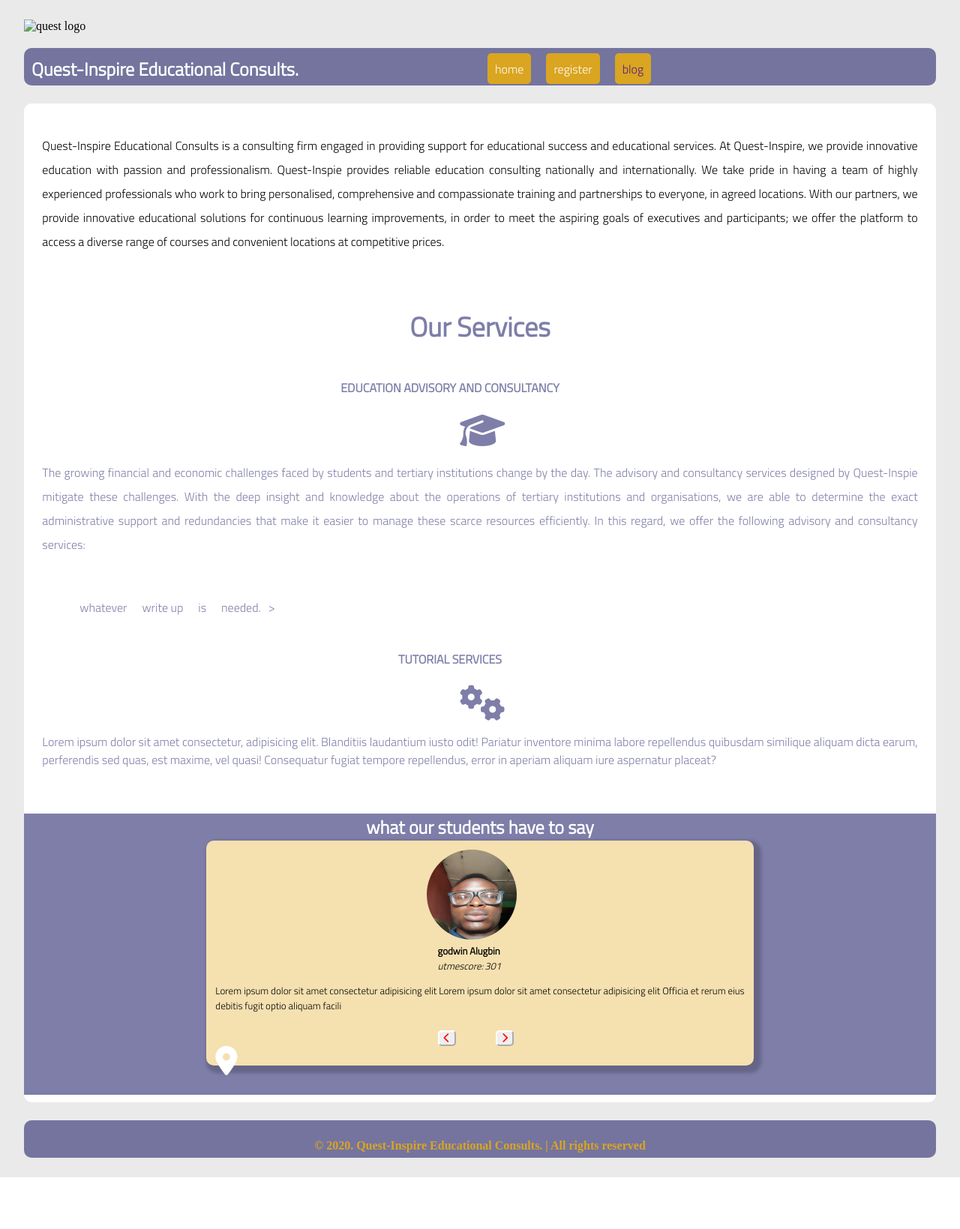
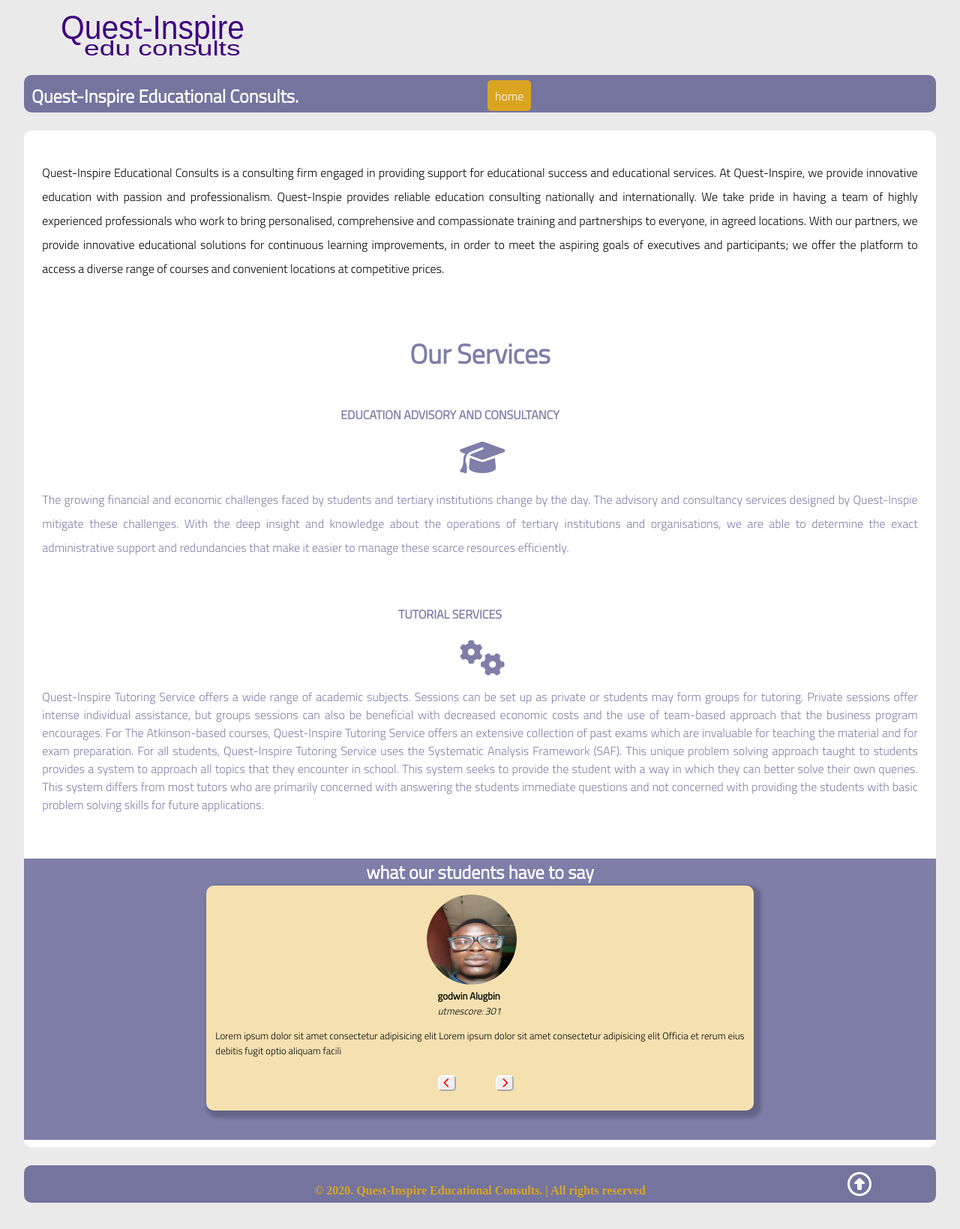
Before and after one commit to Olarinre/quest-inspire, a PHP site: page / in a window 1280 px wide. Shown: the whole page at 75% size. Before the commit the page ends 1570 px from the top, so only its background shows below. Run offline with PHP 8.4, Linux system fonts and the light colour scheme; some libraries are stand-ins or nearby versions.

Commit message:
Add files via upload

```diff
--- a/index.html
+++ b/index.html
@@ -12,13 +12,11 @@
 </head>
 <body>
     <header>
-        <img src="" alt="quest logo"/>
+        <img src="questlogo.svg" alt="quest logo" class ="logo"/>
         <nav>
             <h2 class = "nav-header" >Quest-Inspire Educational Consults.</h4>
             <ul>
-                <li><a href ="index.html">home</a></li>
-                <li><a href ="registration.html">register</a></li>
-                <li><a href = "">blog</a></li>
+                <li><a href ="index.html" id="home">home</a></li>
             </ul>
         </nav>
     </header>
@@ -54,14 +52,9 @@ With our partners, we provide innovative educational solutions for continuous le
                         <div>
                         <p class ="undergradinfo">
                             The growing financial and economic challenges faced by students and tertiary institutions change by the day. The advisory and consultancy services designed by Quest-Inspie mitigate these challenges. With the deep insight and knowledge about the operations of tertiary institutions and organisations, we are able to determine the exact administrative support and redundancies that make it easier to manage these scarce resources efficiently.
-                            In this regard, we offer the following advisory and consultancy services:
-                        </p><br>
-                            <ol>
-                                <li> whatever</li>
-                                <li> write up</li>
-                                <li>is </li>
-                                <li> needed.</li>
-                            </ol>>
+
+                        </p>
+
                         </div>
                         <br>
 
@@ -71,7 +64,7 @@ With our partners, we provide innovative educational solutions for continuous le
 
                             <i class="fas fa-cogs fa-3x"></i>
                         </div>
-                            <p class ="technical info">Lorem ipsum dolor sit amet consectetur, adipisicing elit. Blanditiis laudantium iusto odit! Pariatur inventore minima labore repellendus quibusdam similique aliquam dicta earum, perferendis sed quas, est maxime, vel quasi! Consequatur fugiat tempore repellendus, error in aperiam aliquam iure aspernatur placeat?</p>
+                            <p class ="technical info">Quest-Inspire Tutoring Service offers a wide range of academic subjects. Sessions can be set up as private or students may form groups for tutoring. Private sessions offer intense individual assistance, but groups sessions can also be beneficial with decreased economic costs and the use of team-based approach that the business program encourages. For The Atkinson-based courses, Quest-Inspire Tutoring Service offers an extensive collection of past exams which are invaluable for teaching the material and for exam preparation. For all students, Quest-Inspire Tutoring Service uses the Systematic Analysis Framework (SAF). This unique problem solving approach taught to students provides a system to approach all topics that they encounter in school. This system seeks to provide the student with a way in which they can better solve their own queries. This system differs from most tutors who are primarily concerned with answering the students immediate questions and not concerned with providing the students with basic problem solving skills for future applications.</p>
 
                 </section>
             </div>
@@ -100,9 +93,12 @@ With our partners, we provide innovative educational solutions for continuous le
                                 <i class="fas fa-chevron-right"></i>
                             </button>
                         </div>
-                        <div class = "location">
+
+                      <!--  <div class = "location">
+
                             <i class="fas fa-map-marker-alt fa-3x"></i>
-                        </div>
+
+                        </div> -->
 
 
 
@@ -126,7 +122,7 @@ With our partners, we provide innovative educational solutions for continuous le
 
 <!--<script src ="apps.js"></script>-->
 
-<footer><p><b> &copy;  2020. Quest-Inspire Educational Consults. | All rights reserved </b></p></footer>
+<footer><p><b> &copy;  2020. Quest-Inspire Educational Consults. | All rights reserved </b></p> <a href = "#home" class="arrow"><i class="far fa-arrow-alt-circle-up  fa-2x"></i></a></footer>
 <script src ="app.js" ></script>
 </body>
 </html>
--- a/styles.css
+++ b/styles.css
@@ -4,6 +4,13 @@ body{
     width:95%;
     text-align:justify;
 
+}
+
+
+img.logo{
+    margin-left:2%;
+    margin-bottom:-380px;
+    margin-top:-50px;
 }
 
 .fa-graduation-cap, .fa-cogs, {
@@ -308,6 +318,22 @@ div.nav-icon{
     padding-top:10px;
 }
 
+i.far{
+    display:inline;
+    position:absolute;
+    background-color: none;
+    margin-left:85%;
+    margin-top:-50px;
+
+}
+a.arrow{
+    background-color:none;
+    color:white;
+    background:none;
+
+}
+
+
 
 
 
```
Also changed, not shown: other parts of styles.css (+37 -0 lines), questlogo.svg (added).
